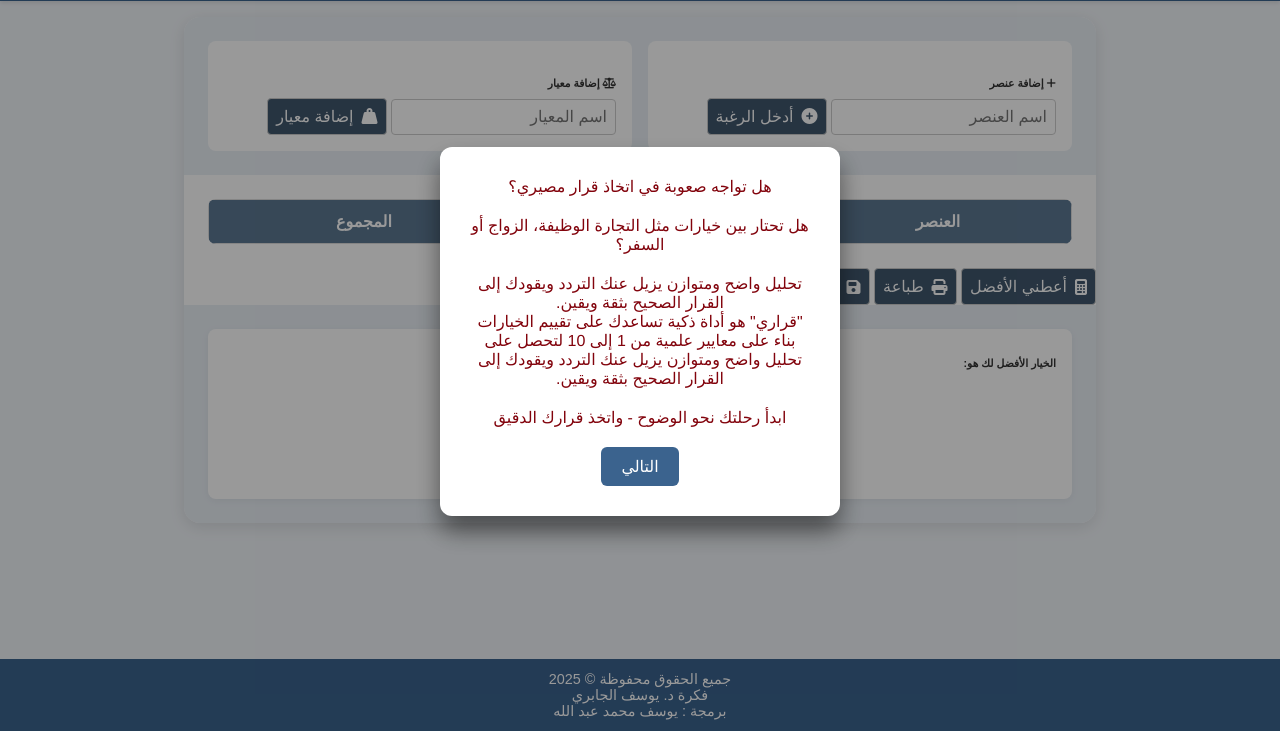
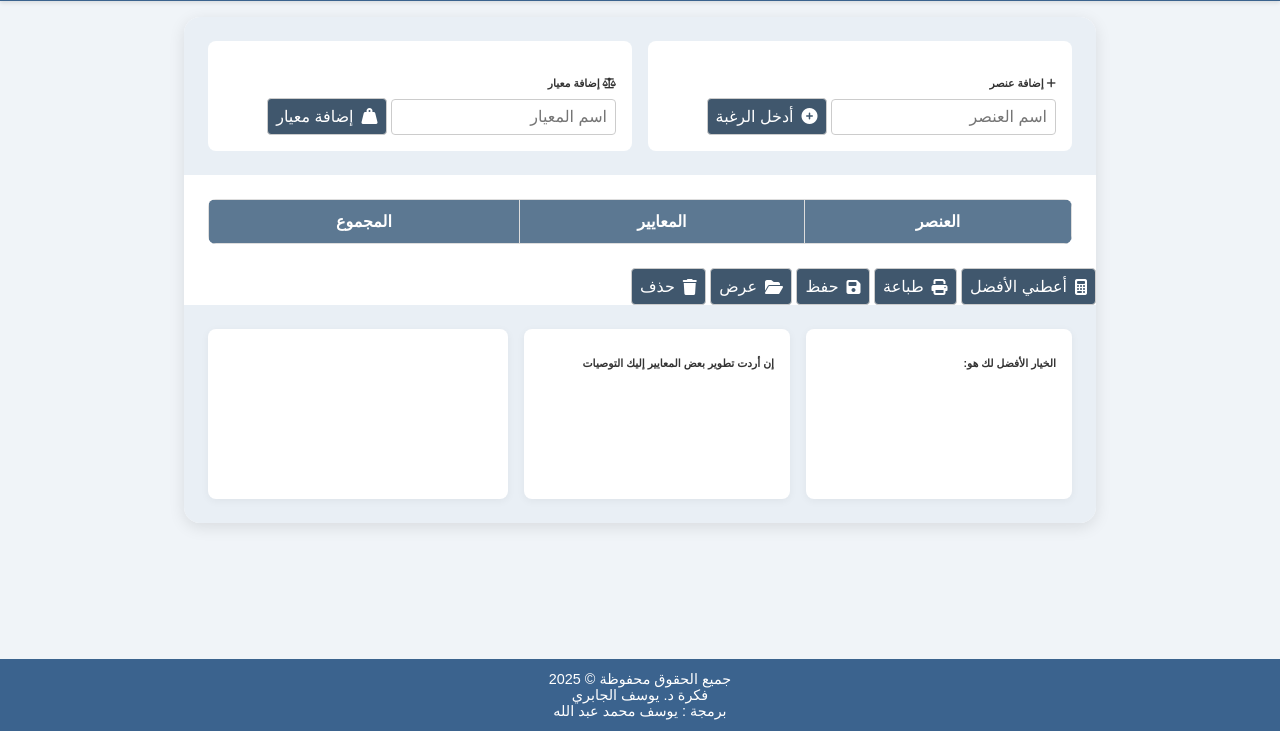
Before and after one commit to yousse7f/mchatetate, a plain HTML site: page index.html in a window 1280 px wide. Shown: the part 69-800 px from the top of the page. Drawn offline with nearby package versions, Linux system fonts and the light colour scheme; a script that the page names is missing; a web font is replaced by a local one.

Commit message:
Update index.html

```diff
--- a/index.html
+++ b/index.html
@@ -88,7 +88,8 @@
         </div>
     </div>
     <!-- نافذة الترحيب والتنبيهات  -->
-    <div class="overlay" id="alertOverlay" data-step="1">
+
+<!--     <div class="overlay" id="alertOverlay" data-step="1">
         <div class="alert-box">
             <p>هل تواجه صعوبة في اتخاذ قرار مصيري؟
 
@@ -103,7 +104,7 @@
             <button onclick="handleAlert()">التالي</button>
         </div>
     </div>
-
+ -->
 
 
     <!-- --------------- -->
```
